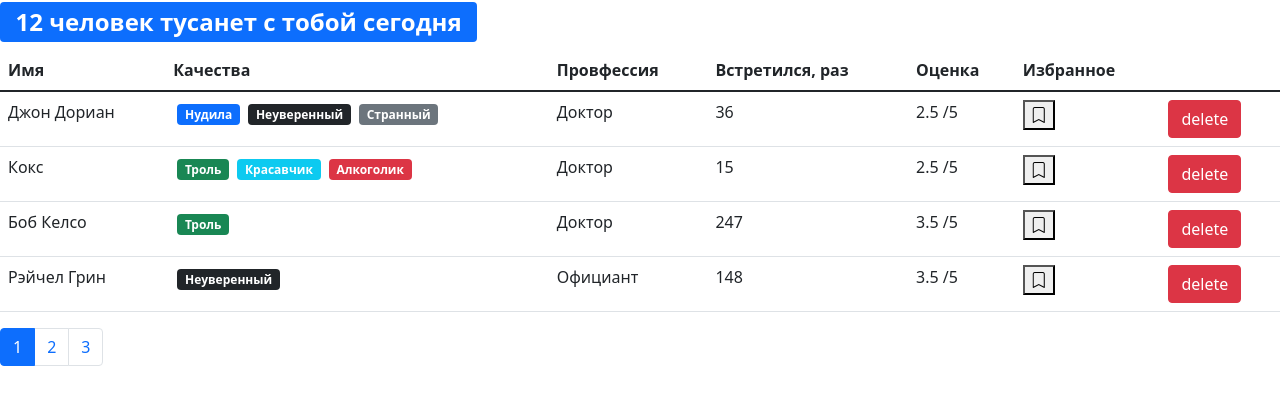
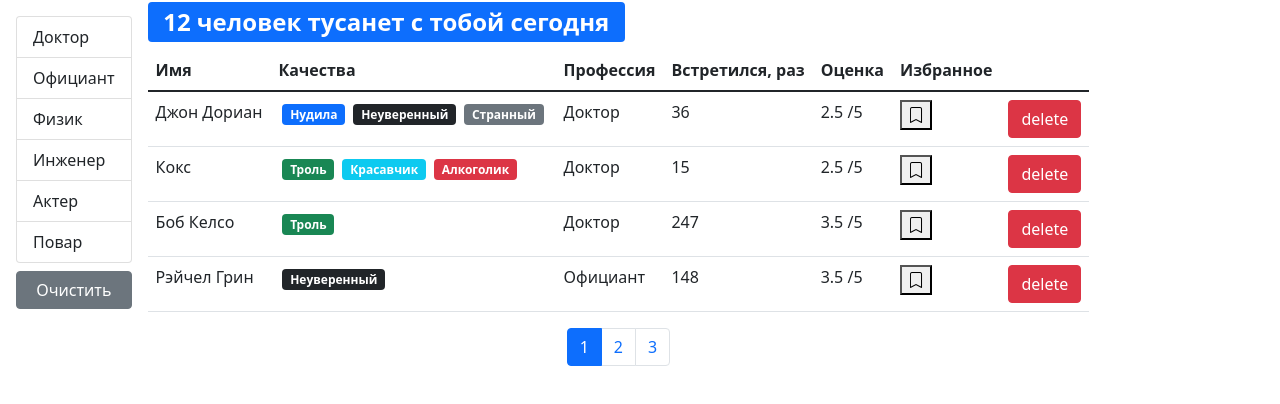
Before and after one commit to ksukorneeva/fast-company-pro, a React (Create React App) app: page / in a window 1280 px wide. Shown: the top 404 px of the page. Built offline with nearby package versions, Linux system fonts and the light colour scheme.

Commit message:
5 unit filtered

```diff
--- a/src/app/App.js
+++ b/src/app/App.js
@@ -1,10 +1,12 @@
-import React, { useState } from "react";
+import React, { useState, useEffect } from "react";
 import Users from "./components/users";
-import SearchStatus from "./components/searchStatus";
 import api from "./api";
 
 function App() {
-    const [users, setUsers] = useState(api.users.fetchAll());
+    const [users, setUsers] = useState();
+    useEffect(() => {
+        api.users.fetchAll().then((data) => setUsers(data));
+    }, []);
     const handleDelete = (userId) => {
         setUsers(users.filter((user) => user._id !== userId));
     };
@@ -21,12 +23,13 @@
     };
     return (
         <div>
-            <SearchStatus length={users.length} />
-            <Users
-                onDelete={handleDelete}
-                onToggleBookMark={handleToggleBookMark}
-                users={users}
-            />
+            {users && (
+                <Users
+                    onDelete={handleDelete}
+                    onToggleBookMark={handleToggleBookMark}
+                    users={users}
+                />
+            )}
         </div>
     );
 }
--- /dev/null
+++ b/src/app/api/fake.api/professions.api.js
@@ -0,0 +1,26 @@
+export const professionsObject = {
+    doctor: { _id: "67rdca3eeb7f6fgeed471818", name: "Доктор" },
+    waiter: { _id: "67rdca3eeb7f6fgeed471820", name: "Официант" },
+    physics: { _id: "67rdca3eeb7f6fgeed471814", name: "Физик" },
+    engineer: { _id: "67rdca3eeb7f6fgeed471822", name: "Инженер" },
+    actor: { _id: "67rdca3eeb7f6fgeed471824", name: "Актер" },
+    cook: { _id: "67rdca3eeb7f6fgeed471829", name: "Повар" }
+};
+export const professions = [
+    { _id: "67rdca3eeb7f6fgeed471818", name: "Доктор" },
+    { _id: "67rdca3eeb7f6fgeed471820", name: "Официант" },
+    { _id: "67rdca3eeb7f6fgeed471814", name: "Физик" },
+    { _id: "67rdca3eeb7f6fgeed471822", name: "Инженер" },
+    { _id: "67rdca3eeb7f6fgeed471824", name: "Актер" },
+    { _id: "67rdca3eeb7f6fgeed471829", name: "Повар" }
+];
+const fetchAll = () =>
+    new Promise((resolve) => {
+        window.setTimeout(function () {
+            resolve(professions);
+        }, 2000);
+    });
+
+export default {
+    fetchAll
+};
--- a/src/app/api/fake.api/user.api.js
+++ b/src/app/api/fake.api/user.api.js
@@ -1,11 +1,4 @@
-const professions = {
-    doctor: { _id: "67rdca3eeb7f6fgeed471818", name: "Доктор" },
-    waiter: { _id: "67rdca3eeb7f6fgeed471820", name: "Официант" },
-    physics: { _id: "67rdca3eeb7f6fgeed471814", name: "Физик" },
-    engineer: { _id: "67rdca3eeb7f6fgeed471822", name: "Инженер" },
-    actor: { _id: "67rdca3eeb7f6fgeed471824", name: "Актер" },
-    cook: { _id: "67rdca3eeb7f6fgeed471829", name: "Повар" }
-};
+import { professionsObject as professions } from "./professions.api";
 const qualities = {
     tedious: {
         _id: "67rdca3eeb7f6fgeed471198",
@@ -149,6 +142,14 @@
         bookmark: false
     }
 ];
-export function fetchAll() {
-    return users;
-}
+
+const fetchAll = () =>
+    new Promise((resolve) => {
+        window.setTimeout(function () {
+            resolve(users);
+        }, 2000);
+    });
+
+export default {
+    fetchAll
+};
--- a/src/app/api/index.js
+++ b/src/app/api/index.js
@@ -1,5 +1,7 @@
-import * as users from "./fake.api/user.api";
+import users from "./fake.api/user.api";
+import professions from "./fake.api/professions.api";
 const API = {
-    users
+    users,
+    professions
 };
 export default API;
--- /dev/null
+++ b/src/app/components/groupList.jsx
@@ -0,0 +1,62 @@
+import React from "react";
+import PropTypes from "prop-types";
+
+const GroupList = ({
+    items,
+    valueProperty,
+    contentProperty,
+    onItemSelect,
+    selectedItem
+}) => {
+    if (typeof items === "object" && items !== null) {
+        return (
+            <ul className="list-group">
+                {Object.keys(items).map((item) => (
+                    <li
+                        key={items[item][valueProperty]}
+                        className={
+                            "list-group-item" +
+                            (items[item] === selectedItem ? " active" : "")
+                        }
+                        onClick={() => onItemSelect(items[item])}
+                        role="button"
+                    >
+                        {items[item][contentProperty]}
+                    </li>
+                ))}
+            </ul>
+        );
+    }
+    if (items.isArray === true) {
+        return (
+            <ul className="list-group">
+                {items.map((item) => (
+                    <li
+                        key={items[item][valueProperty]}
+                        className={
+                            "list-group-item" +
+                            (items[item] === selectedItem ? " active" : "")
+                        }
+                        onClick={() => onItemSelect(items[item])}
+                        role="button"
+                    >
+                        {items[item][contentProperty]}
+                    </li>
+                ))}
+            </ul>
+        );
+    }
+};
+GroupList.defaultProps = {
+    valueProperty: "_id",
+    contentProperty: "name"
+};
+GroupList.propTypes = {
+    items: PropTypes.oneOfType([PropTypes.object, PropTypes.array]),
+    valueProperty: PropTypes.string.isRequired,
+    contentProperty: PropTypes.string.isRequired,
+    onItemSelect: PropTypes.func,
+    selectedItem: PropTypes.object
+};
+
+export default GroupList;
--- a/src/app/components/users.jsx
+++ b/src/app/components/users.jsx
@@ -1,27 +1,71 @@
-import React, { useState } from "react";
+import React, { useState, useEffect } from "react";
 import Pagination from "./pagination";
 import User from "./user";
 import { paginate } from "../utils/paginate";
 import PropTypes from "prop-types";
-const Users = ({ users, ...rest }) => {
-    const count = users.length;
+import GroupList from "./groupList";
+import api from "../api";
+import SearchStatus from "./searchStatus";
+
+const Users = ({ users: allUsers, ...rest }) => {
     const pageSize = 4;
     const [currentPage, setCurrentPage] = useState(1);
+    const [professions, setProfession] = useState();
+    const [selectedProf, setSelectedProf] = useState();
+    useEffect(() => {
+        api.professions.fetchAll().then((data) => setProfession(data));
+    }, []);
+    useEffect(() => {
+        setCurrentPage(1);
+    }, [selectedProf]);
+
+    const handleProfessionSelect = (item) => {
+        setSelectedProf(item);
+    };
+
     const handlePageChange = (pageIndex) => {
-        console.log("page", pageIndex);
         setCurrentPage(pageIndex);
     };
 
-    const userCrop = paginate(users, currentPage, pageSize);
+    const filteredUsers = selectedProf
+        ? allUsers.filter(
+            (user) =>
+                JSON.stringify(user.profession) ===
+                JSON.stringify(selectedProf)
+        )
+        : allUsers;
+    const count = filteredUsers.length;
+    const userCrop = paginate(filteredUsers, currentPage, pageSize);
+    const clearFilter = () => {
+        setSelectedProf();
+    };
     return (
-        <>
+        <div className="d-flex">
+            {professions && (
+                <div className="d-flex flex-column flex-shrink-0 p-3">
+                    <GroupList
+                        items={professions}
+                        onItemSelect={handleProfessionSelect}
+                        selectedItem={selectedProf}
+                    />
+                    <button
+                        className="btn btn-secondary mt-2"
+                        onClick={clearFilter}
+                    >
+                        {" "}
+                        Очистить
+                    </button>
+                </div>
+            )}
+            <div className="d-flex flex-column">
+                <SearchStatus length={count} />
                 {count > 0 && (
                     <table className="table">
                         <thead>
                             <tr>
                                 <th scope="col">Имя</th>
                                 <th scope="col">Качества</th>
-                            <th scope="col">Провфессия</th>
+                                <th scope="col">Профессия</th>
                                 <th scope="col">Встретился, раз</th>
                                 <th scope="col">Оценка</th>
                                 <th scope="col">Избранное</th>
@@ -35,17 +79,20 @@
                         </tbody>
                     </table>
                 )}
+                <div className="d-flex justify-content-center">
                     <Pagination
                         itemsCount={count}
                         pageSize={pageSize}
                         currentPage={currentPage}
                         onPageChange={handlePageChange}
                     />
-        </>
+                </div>
+            </div>
+        </div>
     );
 };
 Users.propTypes = {
-    users: PropTypes.array.isRequired,
+    users: PropTypes.array,
     rest: PropTypes.array
 };
 
```
Also changed, not shown: .eslintrc.js. Lines whose indentation alone changed are shown as unchanged.
